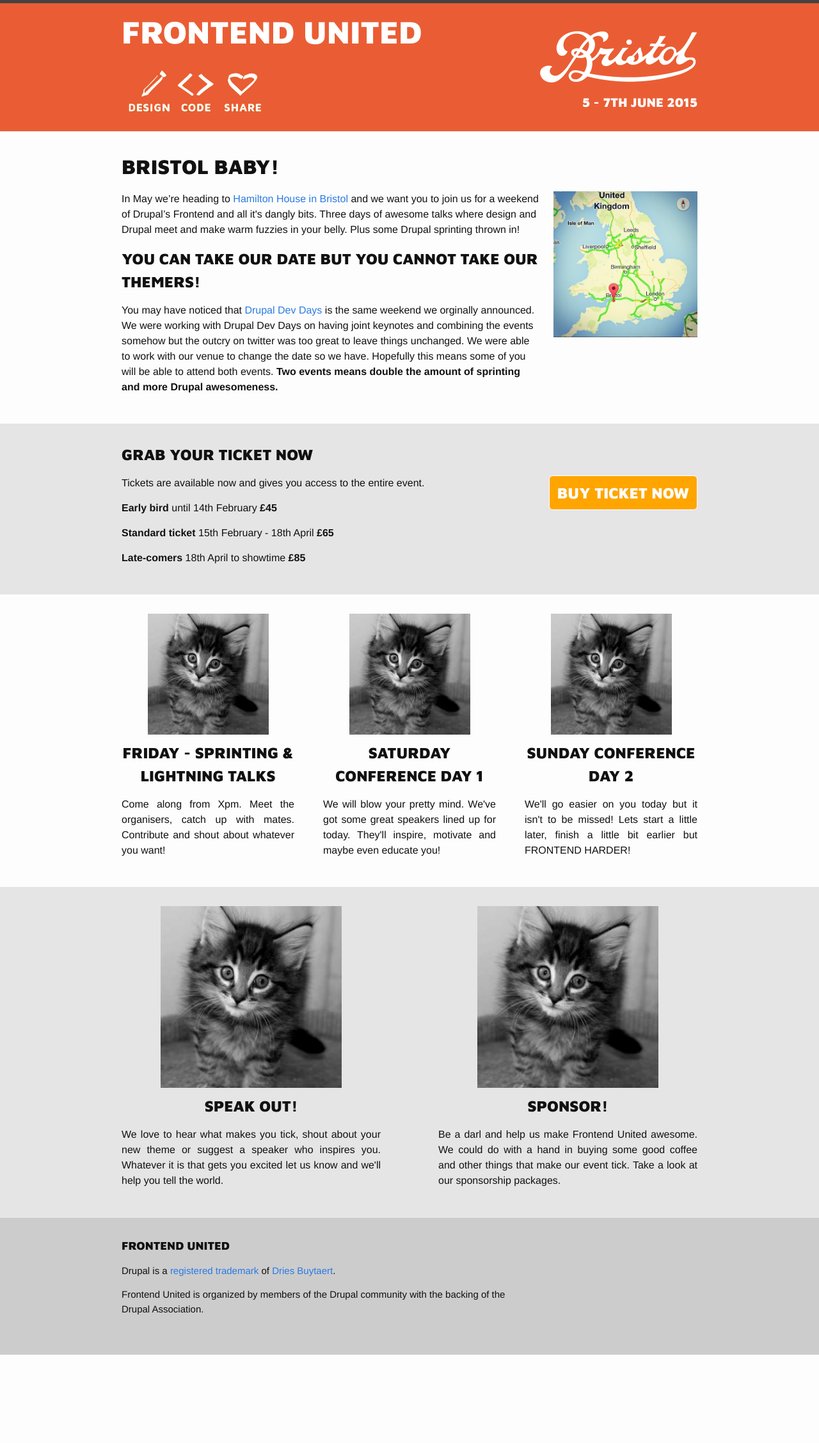
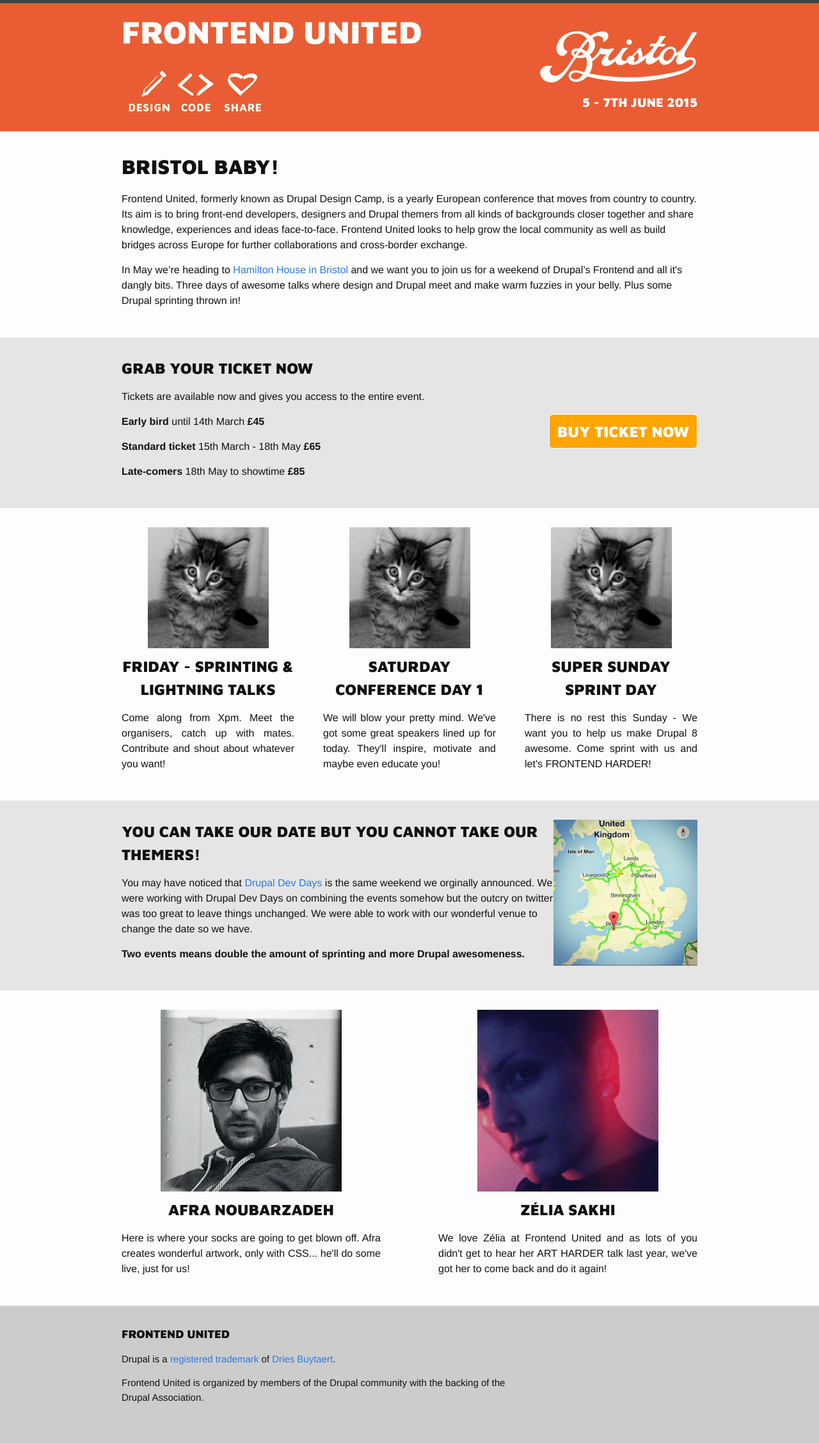
Before and after one commit to drupal-frontend/feu2015, a Jekyll site: the page built from index.html, in a window 1280 px wide. Shown: the whole page at 64% size. Built offline with Jekyll 4.4.1, drawn with Linux system fonts in a browser that asks for light colours; Markdown is read by kramdown in place of the engine named in the settings; before the commit the page ends 2117 px from its top, so only the background shows below that.

Commit message:
reordering and amending the content

```diff
--- /dev/null
+++ b/_includes/only-text-no-columns.html
@@ -0,0 +1,7 @@
+<div class="section no-columns">
+  <div class="wrapper">
+    <h1>Bristol baby!</h1>
+    <p>Frontend United, formerly known as Drupal Design Camp, is a yearly European conference that moves from country to country. Its aim is to bring front-end developers, designers and Drupal themers from all kinds of backgrounds closer together and share knowledge, experiences and ideas face-to-face. Frontend United looks to help grow the local community as well as build bridges across Europe for further collaborations and cross-border exchange.</p>
+    <p>In May we’re heading to <a href="http://www.hamiltonhouse.org/">Hamilton House in Bristol</a> and we want you to join us for a weekend of Drupal’s Frontend and all it's dangly bits. Three days of awesome talks where design and Drupal meet and make warm fuzzies in your belly. Plus some Drupal sprinting thrown in! </p>
+  </div>
+</div>
--- a/_includes/photo-1-section.html
+++ b/_includes/photo-1-section.html
@@ -3,8 +3,8 @@
     <h2>Grab your ticket now</h2>
     <p>Tickets are available now and gives you access to the entire event.</p>
     <button href="https://ti.to/frontendunited/bristol-2015" title="Buy your ticket today"> Buy ticket now</button>
-    <p><strong>Early bird</strong> until 14th February <strong>£45</strong> </p>
-    <p><strong>Standard ticket</strong> 15th February - 18th April <strong>£65</strong></p>
-    <p><strong>Late-comers</strong> 18th April to showtime <strong>£85</strong></p>
+    <p><strong>Early bird</strong> until 14th March <strong>£45</strong> </p>
+    <p><strong>Standard ticket</strong> 15th March - 18th May <strong>£65</strong></p>
+    <p><strong>Late-comers</strong> 18th May to showtime <strong>£85</strong></p>
   </div>
 </div>
--- a/_includes/text-opt-img-no-columns.html
+++ b/_includes/text-opt-img-no-columns.html
@@ -1,9 +1,7 @@
 <div class="section no-columns">
   <div class="wrapper">
-    <h1>Bristol baby!</h1>
-    <img src="public/images/map.jpg" alt="I am a cat" />
-    <p>In May we’re heading to <a href="http://www.hamiltonhouse.org/">Hamilton House in Bristol</a> and we want you to join us for a weekend of Drupal’s Frontend and all it's dangly bits. Three days of awesome talks where design and Drupal meet and make warm fuzzies in your belly. Plus some Drupal sprinting thrown in! </p>
+    <img src="public/images/map.jpg" alt="Bristol, UK" />
     <h2>You can take our date but you cannot take our themers!</h2>
-    <p>You may have noticed that <a href="http://montpellier2015.drupaldays.org/">Drupal Dev Days</a> is the same weekend we orginally announced. We were working with Drupal Dev Days on having joint keynotes and combining the events somehow but the outcry on twitter was too great to leave things unchanged. We were able to work with our venue to change the date so we have. Hopefully this means some of you will be able to attend both events. <strong>Two events means double the amount of sprinting and more Drupal awesomeness.</strong> </p>
+    <p>You may have noticed that <a href="http://montpellier2015.drupaldays.org/">Drupal Dev Days</a> is the same weekend we orginally announced. We were working with Drupal Dev Days on combining the events somehow but the outcry on twitter was too great to leave things unchanged. We were able to work with our wonderful venue to change the date so we have.</p><p><strong>Two events means double the amount of sprinting and more Drupal awesomeness.</strong> </p>
   </div>
 </div>
--- a/_includes/three-column-opt-imgs.html
+++ b/_includes/three-column-opt-imgs.html
@@ -12,8 +12,8 @@
     </div>
     <div class="column last">
       <img src="public/images/cat.jpg" alt="I am a cat" />
-      <h2>Sunday Conference day 2</h3>
-      <p>We'll go easier on you today but it isn't to be missed! Lets start a little later, finish a little bit earlier but FRONTEND HARDER!</p>
+      <h2>Super Sunday Sprint day</h3>
+      <p>There is no rest this Sunday - We want you to help us make Drupal 8 awesome. Come sprint with us and let's FRONTEND HARDER!</p>
     </div>
   </div>
 </div>
--- a/_includes/two-column-opt-imgs.html
+++ b/_includes/two-column-opt-imgs.html
@@ -1,14 +1,14 @@
 <div class="section two-column">
   <div class="wrapper">
     <div class="column">
-      <img src="public/images/cat.jpg" alt="I am a cat" />
-      <h2>Speak out!</h2>
-      <p>We love to hear what makes you tick, shout about your new theme or suggest a speaker who inspires you. Whatever it is that gets you excited let us know and we'll help you tell the world.</p>
+      <img src="public/images/afra.jpg" alt="I am a cat" />
+      <h2>Afra Noubarzadeh</h2>
+      <p>Here is where your socks are going to get blown off. Afra creates wonderful artwork, only with CSS... he'll do some live, just for us!</p>
     </div>
     <div class="column last">
-      <img src="public/images/cat.jpg" alt="I am a cat" />
-      <h2>Sponsor!</h2>
-      <p>Be a darl and help us make Frontend United awesome. We could do with a hand in buying some good coffee and other things that make our event tick. Take a look at our sponsorship packages. </p>
+      <img src="public/images/zelia.jpg" alt="I am a cat" />
+      <h2>Zélia Sakhi</h2>
+      <p>We love Zélia at Frontend United and as lots of you didn't get to hear her ART HARDER talk last year, we've got her to come back and do it again!  </p>
     </div>
   </div>
 </div>
--- a/_layouts/default.html
+++ b/_layouts/default.html
@@ -7,11 +7,13 @@
 
     {% include header.html %}
 
-    {% include text-opt-img-no-columns.html %}
+    {% include only-text-no-columns.html %}
 
     {% include photo-1-section.html %}
 
     {% include three-column-opt-imgs.html %}
+
+    {% include text-opt-img-no-columns.html %}
 
     {% include two-column-opt-imgs.html %}
 
--- a/_sass/_section-no-col.scss
+++ b/_sass/_section-no-col.scss
@@ -1,11 +1,6 @@
 .section.no-columns {
   padding: 30px 0;
   overflow: hidden;
-  h2,
-  p {
-    float: left;
-    width: 72%;
-  }
   img {
     display: block;
     margin-bottom: 10px;
```
Also changed, not shown: public/images/afra.jpg (added), public/images/zelia.jpg (added).
